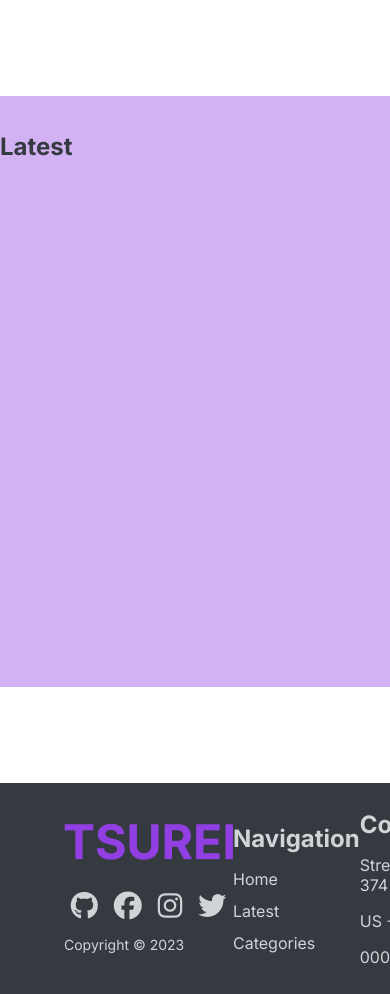
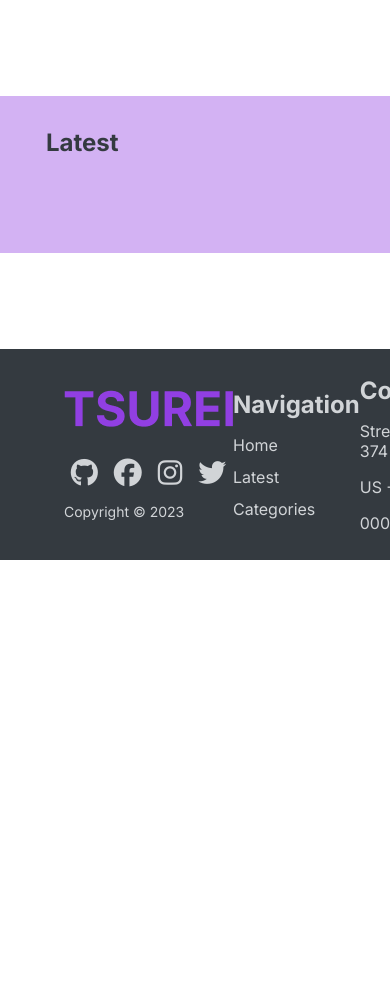
Before and after one commit to dudujunior12/tsurei, a Django app: page /latest/ in a window 390 px wide; the page is wider, and only the part inside the window is pictured. Shown: the part 96-1090 px from the top of that part. After the commit the page ends 656 px from the top of that part, so only its background shows below. Run offline with Django 3.2, Linux system fonts and the light colour scheme; data that the repository does not hold is empty; some libraries are stand-ins or nearby versions.

Commit message:
style: fix responsive layout

```diff
--- a/manga/static/css/latest.css
+++ b/manga/static/css/latest.css
@@ -4,19 +4,17 @@
 
 .latest-section {
     margin-top: 9.6rem;
-    width: 100%;
     background-color: #d3b2f3;
     display: block;
 }
 
-.latest-container {
-    min-height: 70vh;
-    max-height: auto;
-    width: 160rem;
-    margin: auto;
-    padding: 3.6rem 0;
+.latest-section h2 {
+    font-size: 2.4rem;
+    padding: 3.2rem 4.6rem;
 }
 
-.latest-container h2 {
-    font-size: 2.4rem;
+.latest {
+    max-width: 180rem;
+    padding: 3.2rem 4.6rem;
+    margin: 0 auto;
 }
--- a/manga/static/css/layout.css
+++ b/manga/static/css/layout.css
@@ -117,7 +117,14 @@ body {
     text-decoration: none;
     font-size: 1.8rem;
     color: #343a40;
-    margin-left: 1rem;
+}
+
+.secondary-nav a:nth-child(2){
+    margin-left: 0.5rem;
+}
+
+.secondary-nav a:not(:nth-child(2)){
+    margin-left: 1.2rem;
 }
 
 .secondary-nav-link:hover,
--- a/manga/static/css/login.css
+++ b/manga/static/css/login.css
@@ -50,7 +50,7 @@ a {
 .field label {
     font-size: 19px;
     margin-bottom: 2%;
-    color: white;
+    color: #343a40;
 }
 
 .login-container button {
--- a/manga/static/css/util.css
+++ b/manga/static/css/util.css
@@ -1,29 +1,37 @@
-/* 5 GRID ALL */
-.manga-grid {
-    margin-top: 3.6rem;
-    width: 100%;
-    display: grid;
-    grid-template-columns: 1fr 1fr 1fr 1fr 1fr;
-    column-gap: 3%;
-    row-gap: 3%;
+/* GENERAL CSS */
+
+.container {
+    max-width: 120rem;
+    margin: 0 auto;
 }
 
-.manga-grid-image {
-    display: flex;
-    justify-content: center;
-    align-items: center;
+.grid{
+    display: grid;
 }
 
-.manga-grid-image img{
-    width: 100%;
-    height: 100%;
+.grid--2-cols{
+    grid-template-columns: repeat(2, 1fr);
+}
+
+.grid--5-cols{
+    grid-template-columns: repeat(5, 1fr);
+}
+
+/* MANGA GRID STYLE */
+
+.manga-grid{
+    column-gap: 3.6rem;
+    row-gap: 3.6rem;
 }
 
 .manga-grid-info {
     padding: 1.2rem;
     display: flex;
     justify-content: center;
+}
 
+.manga-grid-info h3 {
+    font-size: 18px;
 }
 
 .manga-grid-info a{
@@ -31,19 +39,13 @@
     color: #343a40;
 }
 
-.manga-grid-info h3 {
-    font-size: 18px;
-
+.manga-grid-img-box{
+    width: 100%;
 }
 
-.manga-grid-info p {
-    padding-bottom: 3%;
-}
-
-.manga-grid-image img {
+.manga-grid-img-box img{
+    width: 100%;
     height: 40rem;
-    max-width: 100%;
-    max-height: 100%;
     border-radius: 3px;
     display: block;
 }
--- a/manga/templates/manga/categories.html
+++ b/manga/templates/manga/categories.html
@@ -24,12 +24,12 @@
     </div>
 </section>
 <section class="categories-section">
-    <div class="categories-container">
+    <div class="categories">
         <h2>Mangas</h2>
-        <div class="manga-grid">
+        <div class="manga-grid grid grid--5-cols">
             {% for categories_manga in categories_mangas %}
             <div class="manga-grid-item">
-                <div class="manga-grid-image">
+                <div class="manga-grid-img-box">
                     <img src="{{ categories_manga.cover.url }}">
                 </div>
                 <div class="manga-grid-info">
--- a/manga/templates/manga/latest.html
+++ b/manga/templates/manga/latest.html
@@ -8,12 +8,12 @@
 
 {% block main %}
 <setion class="latest-section">
-    <div class="latest-container">
-        <h2>Latest</h2>
-        <div class="manga-grid">
+    <h2>Latest</h2>
+    <div class="latest">
+        <div class="manga-grid grid grid--5-cols">
             {% for latest_manga in latest_mangas %}
             <div class="manga-grid-item">
-                <div class="manga-grid-image">
+                <div class="manga-grid-img-box">
                     <img src="{{ latest_manga.cover.url }}">
                 </div>
                 <div class="manga-grid-info">
--- a/manga/templates/manga/profile.html
+++ b/manga/templates/manga/profile.html
@@ -3,6 +3,7 @@
 
 {% block head %}
 <link rel="stylesheet" href="{% static 'css/profile.css' %}">
+<link rel="stylesheet" href="{% static 'css/util.css'%}">
 {% endblock %}
 
 {% block main %}
@@ -15,11 +16,11 @@
 <section class="bookmark-section">
     <h2>Bookmarked Mangas</h2>
     {% if bookmarked_mangas %}
-        <div class="bookmark-container swiper swiper1">
+        <div class="bookmark swiper swiper1">
             <div class="manga-grid swiper-wrapper">
                 {% for bookmarked_manga in bookmarked_mangas %}
                     <div class="manga-grid-item swiper-slide">
-                        <div class="manga-grid-image">
+                        <div class="manga-grid-img-box">
                             <img alt="manga-cover" src="{{ bookmarked_manga.cover.url }}">
                         </div>
                         <div class="manga-grid-info">
```
Also changed, not shown: manga/static/css/categories.css (+4 -5 lines), manga/static/css/index.css (+18 -31 lines), manga/static/css/profile.css (+1 -41 lines), manga/templates/manga/index.html (+7 -4 lines), tsurei/manga/static/images/mangas/IronBloodSwordHound-chapter1.jpg (added), tsurei/manga/static/images/mangas/IronBloodSwordHound05-1.webp (added), tsurei/manga/static/images/mangas/IronBloodSwordHound05-1_GnYnftL.webp (added), tsurei/manga/static/images/mangas/battleGodCover03.webp (added), tsurei/manga/static/images/mangas/returnofthemounthuasect_cover.jpg (added), tsurei/manga/static/images/mangas/returnofthemounthuasect_cover_TaL0rQy.jpg (added), tsurei/manga/static/images/mangas/returnofthemounthuasect_cover_nJbGzDi.jpg (added), tsurei/manga/static/images/mangas/solomaxlevelnewbie_Bccwgvd.webp (added), 1 other file.
